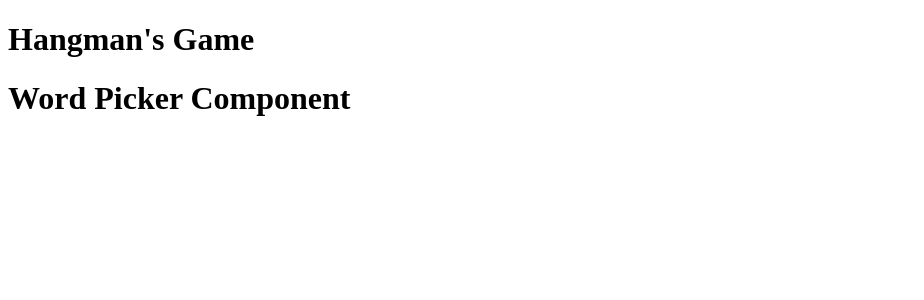
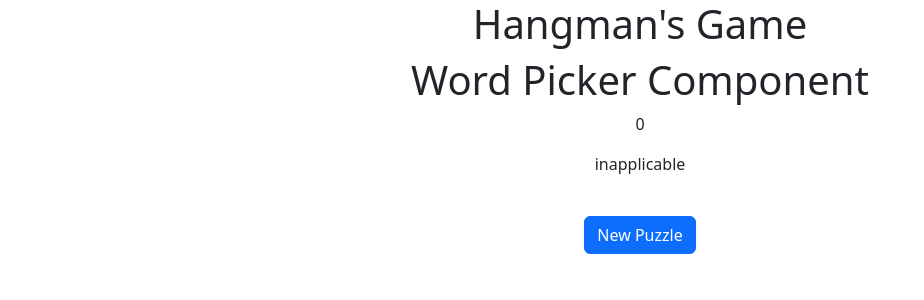
Before and after one commit to aaron-webdev/learning_repo, a React (Vite) app in the folder hangman_game_main/hangman_react/: page / in a window 1280 px wide. Shown: the top 300 px of the page, without its empty margins (0-924 px from the left). Built offline with nearby package versions, Linux system fonts and the light colour scheme.

Commit message:
word picker works

```diff
--- a/hangman_game_main/hangman_react/src/App.jsx
+++ b/hangman_game_main/hangman_react/src/App.jsx
@@ -1,3 +1,7 @@
+import 'bootstrap/dist/css/bootstrap.min.css';
+
+
+
 import WordPicker from "./components/WordPicker";
 
 
@@ -8,9 +12,9 @@ export default function App() {
 
 
   return (
-    <>
+    <div className='text-center'>
       <h1>Hangman's Game</h1>
       <WordPicker/>
-    </>
+    </div>
   )
 }
--- a/hangman_game_main/hangman_react/src/components/WordPicker.jsx
+++ b/hangman_game_main/hangman_react/src/components/WordPicker.jsx
@@ -1,11 +1,15 @@
-
+import { useState } from "react";
+import Button from 'react-bootstrap/Button';
 
 
 
 
 export default function WordPicker()
 {
+let [randomNumber, setRandomNumber] = useState(0);
+let [puzzleWord, setPuzzleWord] = useState('inapplicable');
 const wordBankMain = [
+
   "apple", "banana", "cherry", "date", "elderberry", "fig", "grape", "honeydew", "kiwi", "lemon",
   "mango", "nectarine", "orange", "papaya", "quince", "raspberry", "strawberry", "tangerine", "ugli", "watermelon",
   "apricot", "blackberry", "coconut", "durian", "gooseberry", "jackfruit", "kumquat", "lime", "lychee", "melon",
@@ -63,12 +67,23 @@ const wordBankMain = [
   "bench", "bunkbed", "couch", "futon", "hammock", "mattress", "rocker", "stool", "throne", "wardrobe"
 ];
 
-let randomNumber = Math.floor((Math.random()*wordBankMain.length));
+function startNewPuzzle()
+{
+    let newRandomNumber = Math.floor((Math.random()*wordBankMain.length));
+    setRandomNumber(newRandomNumber);
+    let newPuzzleWord = wordBankMain[newRandomNumber];
+    setPuzzleWord(newPuzzleWord);
+}
+
 
 
     return(
         <>
             <h1>Word Picker Component</h1>
+            <p>{randomNumber}</p>
+            <p>{puzzleWord}</p>
+            <br/>
+            <Button onClick={startNewPuzzle}>New Puzzle</Button>
         </>
     )
 }
--- a/hangman_game_main/hangman_react/src/main.jsx
+++ b/hangman_game_main/hangman_react/src/main.jsx
@@ -1,6 +1,7 @@
 import { StrictMode } from 'react'
 import { createRoot } from 'react-dom/client'
 import App from './App.jsx'
+
 
 createRoot(document.getElementById('root')).render(
   <StrictMode>
--- /dev/null
+++ b/hangman_game_main/package.json
@@ -0,0 +1,6 @@
+{
+  "dependencies": {
+    "bootstrap": "^5.3.7",
+    "react-bootstrap": "^2.10.10"
+  }
+}
```
Also changed, not shown: hangman_game_main/hangman_react/src/assests/HangmanGame.drawio.png, 1 other file (tests, documents, lock files or other folders).
